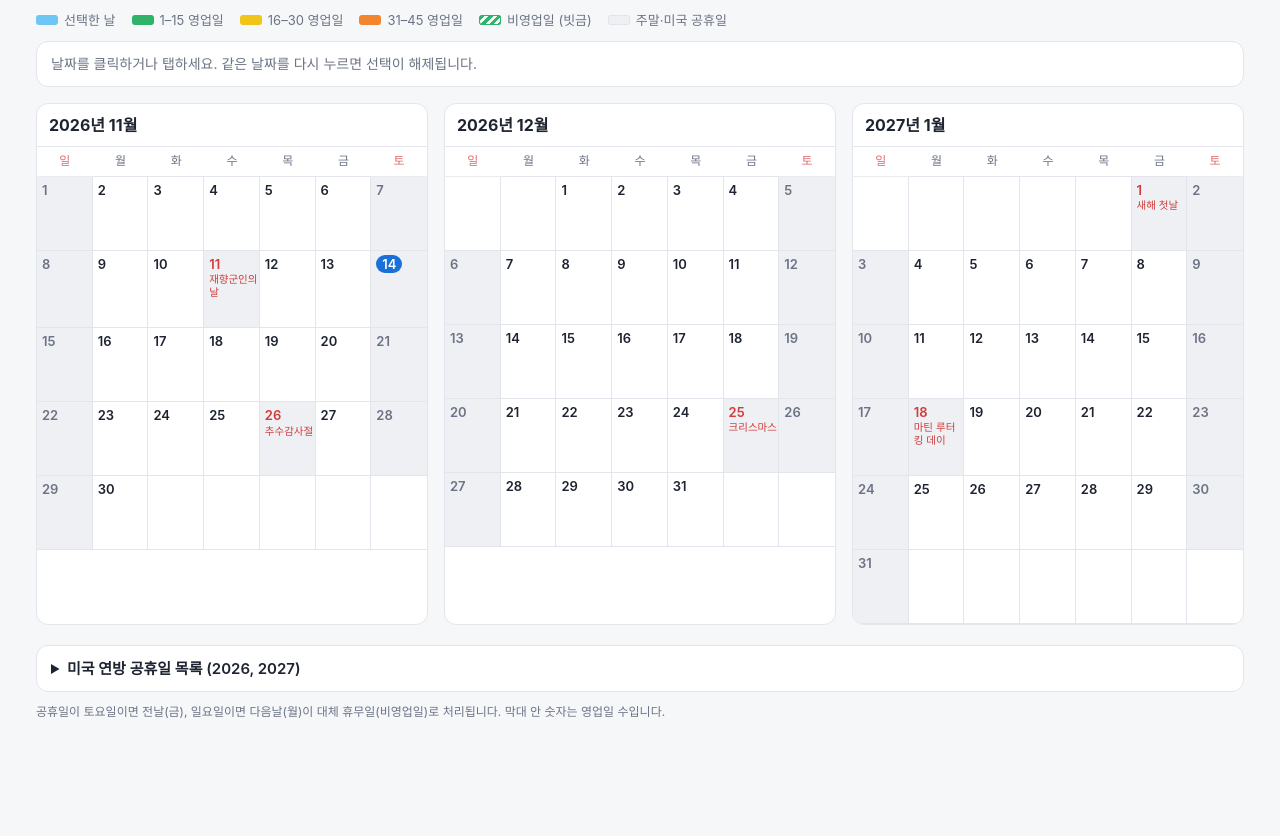
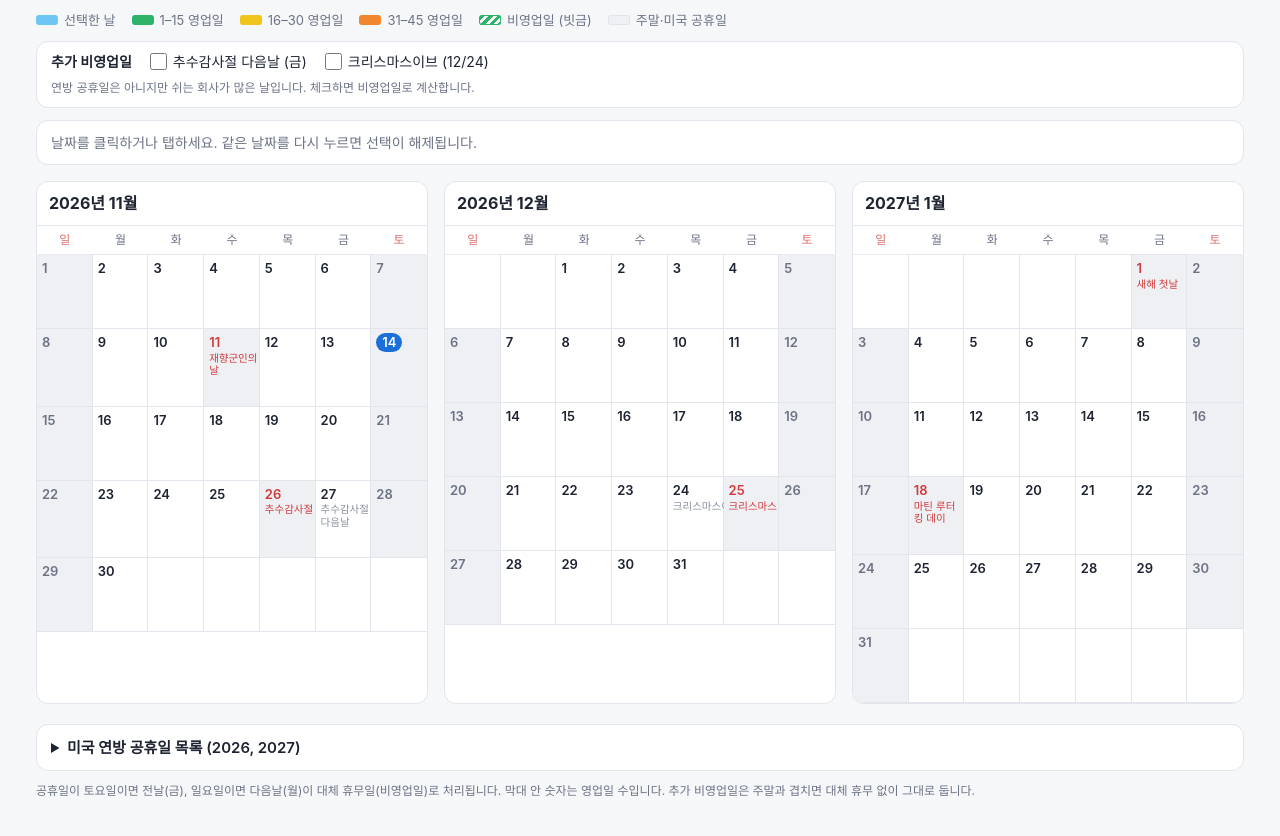
Before and after one commit to Jedidiah1926/steamcal, a plain HTML site: page index.html in a window 1280 px wide. Shown: the part 74-910 px from the top of the page. Before the commit the page ends 843 px from the top, so only its background shows below. Drawn offline with Linux system fonts and the light colour scheme.

Commit message:
Add optional non-business days: day after Thanksgiving, Christmas Eve
Toggles are saved in localStorage and shift the business-day count when on.

Co-Authored-By: Claude Opus 5.5 <noreply@anthropic.com>
Claude-Session: https://claude.ai/code/session_01EPsGy6o6QYeqR3wkxdcjqe

```diff
--- a/index.html
+++ b/index.html
@@ -80,6 +80,16 @@
   .sw.hatch { background: repeating-linear-gradient(-45deg, var(--c-g) 0 3px, transparent 3px 6px); box-shadow: inset 0 0 0 1px var(--c-g); }
   .sw.off { background: var(--off-bg); box-shadow: inset 0 0 0 1px var(--line); }
 
+  .opts {
+    display: flex; flex-wrap: wrap; align-items: center; gap: 8px 18px;
+    background: var(--surface); border: 1px solid var(--line); border-radius: 12px;
+    padding: 10px 14px; margin-bottom: 12px; font-size: 14px;
+  }
+  .opts-title { font-weight: 600; }
+  .opts label { display: inline-flex; align-items: center; gap: 6px; cursor: pointer; }
+  .opts input { width: 17px; height: 17px; margin: 0; accent-color: var(--today); }
+  .opts .hint { color: var(--muted); font-size: 12px; flex-basis: 100%; }
+
   .summary {
     background: var(--surface); border: 1px solid var(--line); border-radius: 12px;
     padding: 12px 14px; margin-bottom: 16px; font-size: 14px;
@@ -123,6 +133,7 @@
     word-break: keep-all;
   }
   .cell.weekend-hol .hname { opacity: .7; }
+  .hname.inactive { color: var(--muted); opacity: .8; }
 
   /* 진행 바 */
   .bar {
@@ -184,6 +195,13 @@
     <span><i class="sw off"></i>주말·미국 공휴일</span>
   </div>
 
+  <div class="opts" id="opts">
+    <span class="opts-title">추가 비영업일</span>
+    <label><input type="checkbox" data-opt="thanksFri"> 추수감사절 다음날 (금)</label>
+    <label><input type="checkbox" data-opt="xmasEve"> 크리스마스이브 (12/24)</label>
+    <span class="hint">연방 공휴일은 아니지만 쉬는 회사가 많은 날입니다. 체크하면 비영업일로 계산합니다.</span>
+  </div>
+
   <div class="summary" id="summary"></div>
   <div class="months" id="months"></div>
 
@@ -191,7 +209,7 @@
     <summary>미국 연방 공휴일 목록</summary>
     <ul id="holist-ul"></ul>
   </details>
-  <div class="note">공휴일이 토요일이면 전날(금), 일요일이면 다음날(월)이 대체 휴무일(비영업일)로 처리됩니다. 막대 안 숫자는 영업일 수입니다.</div>
+  <div class="note">공휴일이 토요일이면 전날(금), 일요일이면 다음날(월)이 대체 휴무일(비영업일)로 처리됩니다. 막대 안 숫자는 영업일 수입니다. 추가 비영업일은 주말과 겹치면 대체 휴무 없이 그대로 둡니다.</div>
 </div>
 
 <script>
@@ -234,6 +252,20 @@
     return list.map(h => ({ ...h, obs: h.fixed ? observedOf(h.d) : h.d }));
   }
 
+  // 선택형 비영업일 (연방 공휴일 아님)
+  const OPTIONAL = {
+    thanksFri: { ko: '추수감사절 다음날', en: 'Day after Thanksgiving', date: y => addDays(nthWeekday(y, 10, 4, 4), 1) },
+    xmasEve:   { ko: '크리스마스이브', en: 'Christmas Eve', date: y => new Date(y, 11, 24) },
+  };
+  let opts = {};
+  function optionalOf(d) {
+    const k = keyOf(d);
+    for (const [id, o] of Object.entries(OPTIONAL)) {
+      if (keyOf(o.date(d.getFullYear())) === k) return { id, ko: o.ko, en: o.en, on: !!opts[id] };
+    }
+    return null;
+  }
+
   // key -> { ko, en, kind: 'actual' | 'observed' }, offKeys: 비영업 공휴일
   const holInfo = new Map();
   const holOff = new Set();
@@ -250,7 +282,13 @@
   }
   const prepare = d => { ensureYear(d.getFullYear() - 1); ensureYear(d.getFullYear()); ensureYear(d.getFullYear() + 1); };
   const holidayOf = d => { prepare(d); return holInfo.get(keyOf(d)); };
-  const isBusiness = d => { prepare(d); const w = d.getDay(); return w !== 0 && w !== 6 && !holOff.has(keyOf(d)); };
+  const isBusiness = d => {
+    prepare(d);
+    const w = d.getDay();
+    if (w === 0 || w === 6 || holOff.has(keyOf(d))) return false;
+    const o = optionalOf(d);
+    return !(o && o.on);
+  };
 
   // ---------- 영업일 계산 ----------
   const segOf = n => n <= 15 ? 1 : n <= 30 ? 2 : 3;
@@ -286,6 +324,7 @@
   const todayKey = keyOf(now);
   let selected = store.get('steamcal.selected');
   if (selected && !/^\d{4}-\d{2}-\d{2}$/.test(selected)) selected = null;
+  try { const o = JSON.parse(store.get('steamcal.opts') || '{}'); if (o && typeof o === 'object') opts = o; } catch {}
   let view = selected ? fromKey(selected) : now;
   view = new Date(view.getFullYear(), view.getMonth(), 1);
 
@@ -343,9 +382,14 @@
 
       let title = fmt(d) + (biz ? ' · 영업일' : ' · 비영업일');
       let html = `<span class="num">${dayNum}</span>`;
+      const opt = hol ? null : optionalOf(d);
+      if (opt && opt.on) cell.classList.add('hol');
       if (hol) {
         html += `<div class="hname" title="${hol.en}">${hol.ko}</div>`;
         title += ` · ${hol.ko} / ${hol.en}`;
+      } else if (opt) {
+        html += `<div class="hname${opt.on ? '' : ' inactive'}" title="${opt.en}">${opt.ko}</div>`;
+        title += ` · ${opt.ko} / ${opt.en}` + (opt.on ? ' (추가 비영업일)' : ' (옵션 꺼짐: 영업일)');
       }
 
       const r = range && range.map.get(k);
@@ -403,6 +447,12 @@
         li.innerHTML = `<b>${fmt(h.d)}</b> ${h.ko} <span class="obs">${h.en}${moved ? ` → 대체 휴무 ${fmt(h.obs)}` : ''}</span>`;
         ul.appendChild(li);
       }
+      for (const [id, o] of Object.entries(OPTIONAL)) {
+        const d = o.date(y);
+        const li = document.createElement('li');
+        li.innerHTML = `<b>${fmt(d)}</b> ${o.ko} <span class="obs">${o.en} · 추가 옵션 ${opts[id] ? '켜짐 (비영업일)' : '꺼짐 (영업일)'}</span>`;
+        ul.appendChild(li);
+      }
     }
     document.querySelector('#holist summary').textContent = `미국 연방 공휴일 목록 (${[...ys].join(', ')})`;
   }
@@ -427,6 +477,15 @@
     if (e.key === 'ArrowRight' && !e.target.closest('.cell')) shift(1);
   });
 
+  document.querySelectorAll('#opts input[data-opt]').forEach(cb => {
+    cb.checked = !!opts[cb.dataset.opt];
+    cb.addEventListener('change', () => {
+      opts[cb.dataset.opt] = cb.checked;
+      store.set('steamcal.opts', JSON.stringify(opts));
+      render();
+    });
+  });
+
   render();
 })();
 </script>
```
